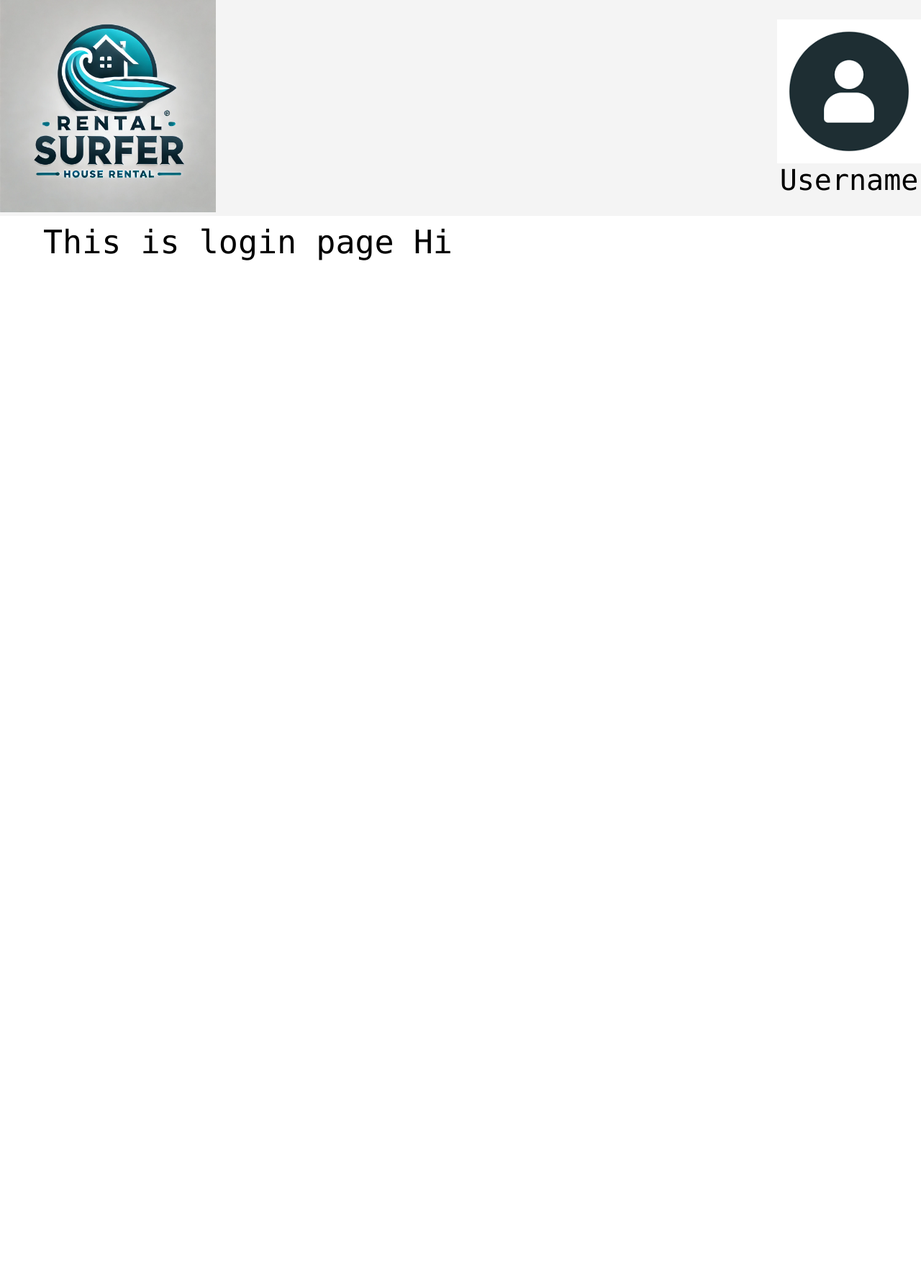
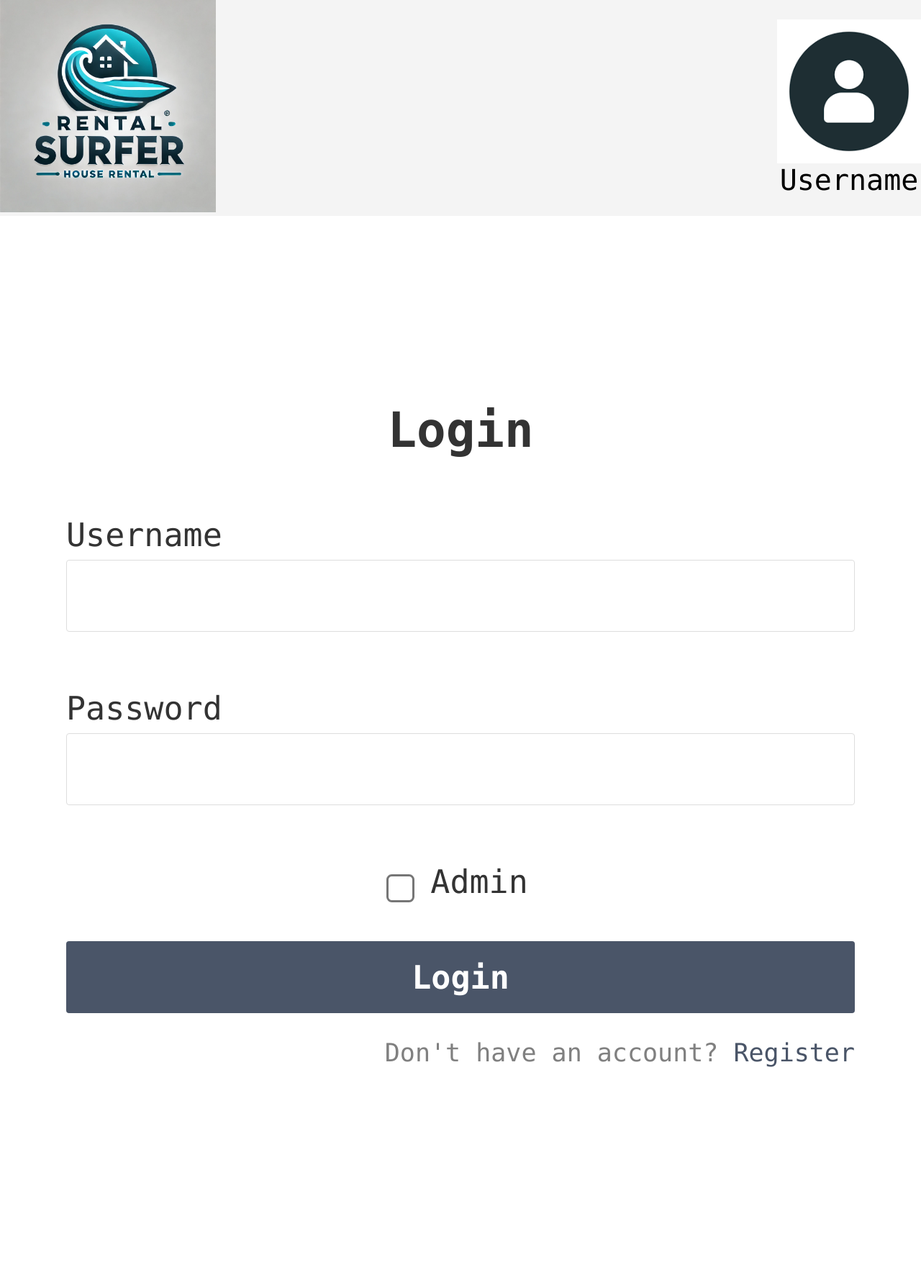
Before and after one commit to software-students-spring2025/2-web-app-web-surfer, a Flask app: template templates/login.html in a window 1280 px wide. Shown: the top 1790 px of the page at 72% size. Run offline with Flask 3, Linux system fonts and the light colour scheme; the template is opened without the code that fills it, so the values that code supplies are empty.

Commit message:
login page and register page in the front end done

```diff
--- /dev/null
+++ b/static/css/login_register.css
@@ -0,0 +1,99 @@
+.register-container {
+    margin: 2rem auto;
+    margin-top: 10rem;
+    background: white;
+    padding: 2rem;
+    border-radius: 8px;
+}
+
+.login-container {
+    margin: 2rem auto;
+    margin-top: 10rem;
+    background: white;
+    padding: 2rem;
+    border-radius: 8px;
+}
+
+.title-container{
+    margin-top: 1rem;
+}
+
+.register-container h2 {
+    color: #333;
+    margin-bottom: 1.5rem;
+    text-align: center;
+}
+
+.login-container h2 {
+    color: #333;
+    margin-bottom: 1.5rem;
+    text-align: center;
+}
+
+.form-group {
+    margin-top: 5rem;
+    margin-bottom: 2rem;
+}
+.form-group label {
+    display: block;
+    color: #333;
+    margin-bottom: 0.5rem;
+    /* font-weight: bold; */
+}
+.form-group input[type="text"],
+.form-group input[type="email"],
+.form-group input[type="password"] {
+    width: 100%;
+    padding: 0.75rem;
+    border: 1px solid #ddd;
+    border-radius: 4px;
+    box-sizing: border-box;
+    height: 100px;
+    font-size: 45px;
+    font-family: Monaco, Monospace;
+    font-weight: 0;
+}
+
+.form-group input[type="checkbox"] {
+    margin-right: 0.5rem;
+    transform: scale(3);
+    padding-bottom: 0.5rem;
+}
+
+.admin-checkbox-container{
+    display: flex;
+    justify-content: center;
+    align-items: center;
+}
+
+.submit-btn {
+    width: 100%;
+    padding: 0.75rem;
+    background: #4a5568;
+    color: white;
+    border: none;
+    border-radius: 4px;
+    cursor: pointer;
+    font-size: 1rem;
+    margin-top: 1rem;
+    height:100px;
+    font-size: 45px;
+    font-family: Monaco, Monospace;
+    font-weight: bold;
+}
+.submit-btn:hover {
+    background: #2d3748;
+}
+.link {
+    text-align: end;
+    margin-top: 1rem;
+    color: gray;
+    font-size: 35px;
+}
+.link a {
+    color: #4a5568;
+    text-decoration: none;
+}
+.link a:hover {
+    text-decoration: underline;
+}
--- a/templates/login.html
+++ b/templates/login.html
@@ -1,23 +1,87 @@
 <!DOCTYPE html>
 
-{% extends 'base.html' %}
+{% extends "base.html" %}
 
 {% block container %}
-
 <html>
     <head>
-    <title>This is login title</title>
         <link
           rel="stylesheet"
-      href="/static/css/style.css"
+          href="/static/css/login_register.css"
         />
       </head>
-  <body>
       <div class="container">
-        <span>This is login page </span>
-        <span>Hi </span>
+        <div class="login-container">
+            <div class="login-box">
+                <div class="title-container">
+                    <h2>Login</h2>
                 </div>
-  </body>
+                <form id="loginForm" action="{{ url_for('login') }}" method="post">
+                    <div class="form-group" >
+                        <label for="username">Username</label>
+                        <input type="text" id="username" name="username" required>
+                    </div>
+                    <div class="form-group">
+                        <label for="password">Password</label>
+                        <input type="password" id="password" name="password" required>
+                    </div>
+                    <div class="form-group">
+                        <div class="admin-checkbox-container">
+                            <label>
+                                <input type="checkbox" id="isAdmin" name="isAdmin">
+                                Admin
+                            </label>
+                        </div>
+                    </div>
+                    <input type="hidden" name="message" value="Login Sucessful">
+                    <button type="submit" class="submit-btn">Login</button>
+                </form>
+                <div class="link">
+                    <p>Don't have an account? <a href="{{ url_for('register') }}">Register</a></p>
+                </div>
+            </div>
+        </div>
+    </div>
 </html>
+{% endblock %}
+<!--
+{% block scripts %}
+<script>
+document.getElementById('loginForm').addEventListener('submit', async (e) => {
+    e.preventDefault();
 
-{% endblock %}
+    const username = document.getElementById('username').value;
+    const password = document.getElementById('password').value;
+    const isAdmin = document.getElementById('isAdmin').checked;
+    const messageDiv = document.getElementById('message');
+
+    try {
+        const response = await fetch('/api/login', {
+            method: 'POST',
+            headers: {
+                'Content-Type': 'application/json'
+            },
+            body: JSON.stringify({
+                username,
+                password,
+                isAdmin
+            })
+        });
+
+        const data = await response.json();
+
+        if (data.success) {
+            messageDiv.textContent = 'Login successful. Redirecting...';
+            messageDiv.className = 'message success';
+            window.location.href = '/dashboard';
+        } else {
+            messageDiv.textContent = data.message;
+            messageDiv.className = 'message error';
+        }
+    } catch (error) {
+        messageDiv.textContent = 'An error occurred during login';
+        messageDiv.className = 'message error';
+    }
+});
+</script>
+{% endblock %} -->
--- a/test.py
+++ b/test.py
@@ -41,14 +41,31 @@ def create_app():
 
     @app.route("/")
     def home():
-        """
-        Route for the home page.
-        Returns:
-            rendered template (str): The rendered HTML template.
-        """
 
-        # docs = db.messages.find({}).sort("created_at", -1)
+        return render_template("rinbase.html")
+
+    @app.route("/login",methods=["POST","GET"])
+    def login():
+        if request.method == 'POST':
+            username = request.form.get('username')
+            email = request.form.get("email")
+            usertype= request.form.get("isAdmin")#如果是admin，值=="on"; 如果不是admin, 值==None
+            #login process
+
+            #if login successfully as a guest
+            if (usertype==None):
+                return redirect(url_for("buildinglist"))
+            elif (usertype=="on"):
+                return redirect(url_for("admin_dashboard"))
+            else:
+                return redirect(url_for("message",message="login failed"))
+
+
         return render_template("login.html")
+
+    @app.route("/register",methods=["POST","GET"])
+    def register():
+        return render_template("register.html")
 
 
 
@@ -157,20 +174,44 @@ def create_app():
         print("req get for delete user from Userlist")
         return render_template("delete-user.html", username=user_id)
 
-    @app.route("/message", methods=['POST'])
+    @app.route("/message", methods=['POST','GET'])
     def message():
         message_from_req= request.form.get('message')
+        if(message_from_req==None):
+            message_from_req = request.args.get('message', '')
+
+        print("message",message_from_req)
+        redirectAddress=url_for("home")
+
         if message_from_req == "User Deleted":
             username = request.form.get('username')
             email = request.form.get("email")
+            redirectAddress=url_for("userlist")
 
             # do something in backend to deleted the user
             # can retrieve user id if needed
             # if success, proceed with message user deleted
             # else, change the message and show the user that the deletion failed
 
+        if message_from_req == "Registration Sucessful":
+            username = request.form.get('username')
+            email = request.form.get("email")
+            password = request.form.get("password")
+            usertype= request.form.get("isAdmin")#如果是admin，值=="on"; 如果不是admin, 值==None
 
-        return render_template("message.html", message=message_from_req)
+            print("POST method from register page")
+            print(f"Received username: {username}")
+            print(f"Received email: {email}")
+            print(f"Received password: {password}")
+            print(f"Received usertype: {usertype}") #
+
+            redirectAddress=url_for("login")
+            # process the submitted data here
+
+
+
+        return render_template("message.html", redirectWebsite=redirectAddress,
+                               message=message_from_req)
 
 
 
```
Also changed, not shown: templates/register.html (added, +84 -0 lines). Lines whose indentation alone changed are shown as unchanged.
